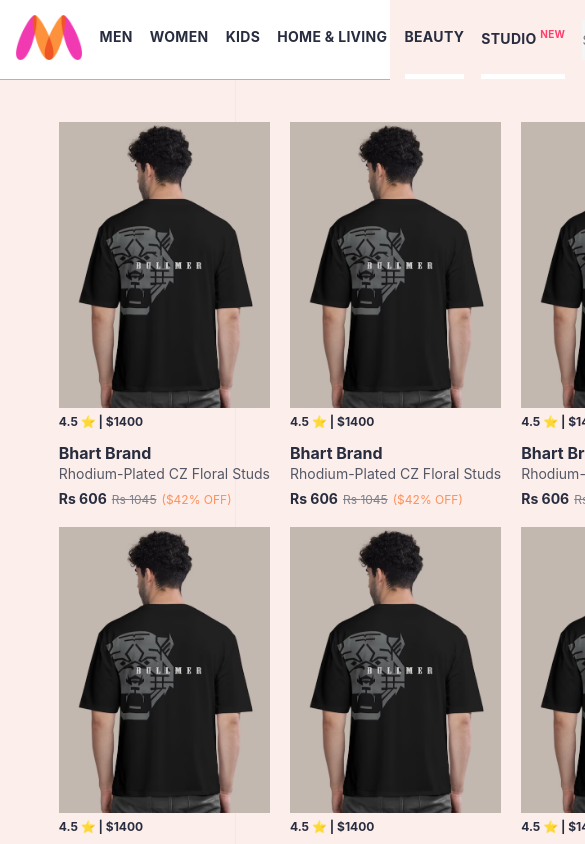
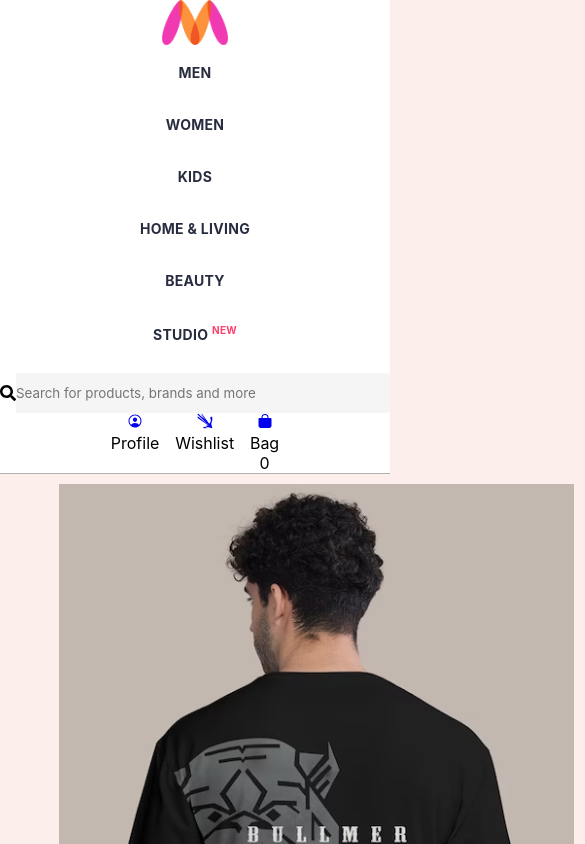
Before and after one commit to rohitindurke/mintra-clone-react, a React (Vite) app: page / in a window 390 px wide. Shown: the top 844 px of the page, 585 px wide, since content can reach past the window. Built offline with nearby package versions, Linux system fonts and the light colour scheme.

Commit message:
Add files via upload
responsive

```diff
--- a/src/index.css
+++ b/src/index.css
@@ -1,9 +1,12 @@
+/* Global Reset */
 * {
   margin: 0;
   padding: 0;
-    font-family: Assistant,-apple-system,BlinkMacSystemFont,Segoe UI,Roboto,Helvetica,Arial,sans-serif;
+  font-family: Assistant, -apple-system, BlinkMacSystemFont, Segoe UI, Roboto, Helvetica, Arial, sans-serif;
   box-sizing: border-box;
 }
+
+/* Header */
 header {
   display: flex;
   background-color: #ffffff;
@@ -12,20 +15,25 @@
   align-items: center;
   border-bottom: 1px solid #b6b1b1;
 }
+
 .myntra_home {
   height: 45px;
 }
+
 .logo_container {
   margin-left: 4%;
 }
+
 .action_bar {
   margin-right: 4%;
 }
+
 .nav_bar {
   display: flex;
   min-width: 500px;
   justify-content: space-evenly;
 }
+
 .nav_bar a {
   font-size: 14px;
   letter-spacing: .3px;
@@ -36,6 +44,7 @@
   padding: 28px 0;
   border-bottom: 5px solid #ffffff;
 }
+
 .nav_bar a:hover {
   border-bottom: 4px solid #f54e77;
 }
@@ -52,16 +61,17 @@
   display: flex;
   align-items: center;
 }
+
 .search_icon {
   box-sizing: content-box;
   height: 20px;
   padding: 10px;
-
   background-color: #f5f5f6;
   color: #282c3f;
   font-weight: 300;
   border-radius: 4px 0 0 4px;
 }
+
 .search_input {
   color: #696e79;
   background-color: #f5f5f6;
@@ -83,10 +93,11 @@
   align-items: center;
 }
 
-  /* Main section */
+/* Main Section */
 .banner_container {
   margin: 40px 0;
 }
+
 .banner_image {
   width: 100%;
 }
@@ -144,101 +155,7 @@
   padding: 15px;
 }
 
-  .items-container {
-    width: 80%;
-    margin: 40px 10%;
-  }
-  .item-container {
-    width: 250px;
-    margin: 10px;
-  }
-  .item-image {
-    width: 100%;
-  }
-  .rating {
-    font-size: 12px;
-    font-weight: 700;
-  }
-  .company-name {
-    margin-top: 15px;
-    font-size: 16px;
-    font-weight: 700;
-    line-height: 1;
-    color: #282c3f;
-    margin-bottom: 6px;
-    overflow: hidden;
-    text-overflow: ellipsis;
-    white-space: nowrap;
-  }
-  .item-name {
-    color: #535766;
-    font-size: 14px;
-    line-height: 1;
-    margin-bottom: 0;
-    margin-top: 0;
-    overflow: hidden;
-    text-overflow: ellipsis;
-    white-space: nowrap;
-    font-weight: 400;
-    display: block;
-  }
-  .price {
-    margin-top: 10px;
-    font-size: 14px;
-    line-height: 15px;
-    color: #282c3f;
-    white-space: nowrap;
-  }
-  .current-price {
-    font-size: 14px;
-    font-weight: 700;
-    color: #282c3f;
-  }
-  .original-price {
-    text-decoration: line-through;
-    color: #7e818c;
-    font-weight: 400;
-    margin-left: 5px;
-    font-size: 12px;
-  }
-  .discount {
-    color: #ff905a;
-    font-weight: 400;
-    font-size: 12px;
-    margin-left: 5px;
-  }
-  .btn-add-bag {
-    margin-top: 8px;
-    font-size: 18px;
-    width: 100%;
-    background-color: lightgreen;
-    border: none;
-    padding: 5px 15px;
-    border-radius: 10px;
-    cursor: pointer;
-  }
-  .bag-item-count {
-    background-color: #f16565;
-    white-space: nowrap;
-    text-align: center;
-    line-height: 18px;
-    padding: 0 6px;
-    height: 18px;
-    position: relative;
-    border-radius: 50%;
-    font-size: 12px;
-    color: #fff;
-    left: 13px;
-    top: -44px;
-    font-weight: 700;
-    cursor: pointer;
-  }
-  .action_container {
-    text-decoration: none;
-  }
-  a.action_container:link {
-    color:black;
-  }
+/* Bag Page */
 .bag-items-container {
   display: inline-block;
   width: 64%;
@@ -380,8 +297,100 @@
   margin: 100px 0px;
 }
 
- #firstRow{
+/* Media Queries */
+@media (max-width: 1200px) {
+  .nav_bar {
+      min-width: 400px;
+  }
 
-  display: flex;
-  justify-content: space-between;
+  .search_bar {
+      width: 40%;
   }
+
+  .category-items, .items-container {
+      width: 90%;
+      margin: 50px 5%;
+  }
+
+  .footer_container {
+      flex-direction: column;
+      align-items: center;
+  }
+
+  .footer_column {
+      margin-bottom: 20px;
+  }
+}
+
+@media (max-width: 900px) {
+  header {
+      flex-direction: column;
+      height: auto;
+  }
+
+  .logo_container, .action_bar {
+      margin-left: 0;
+      margin-right: 0;
+  }
+
+  .search_bar {
+      width: 100%;
+      margin-top: 10px;
+  }
+
+  .nav_bar {
+      flex-direction: column;
+      min-width: 100%;
+      align-items: center;
+  }
+
+  .nav_bar a {
+      padding: 15px 0;
+  }
+
+  .category_heading {
+      font-size: 1.5em;
+      margin-left: 20px;
+  }
+
+  .category-items, .items-container {
+      width: 95%;
+      margin: 30px 2.5%;
+  }
+
+  .sale_item {
+      width: 100%;
+      margin: 10px 0;
+  }
+
+  .footer_container {
+      padding: 20px 0;
+  }
+}
+
+@media (max-width: 600px) {
+  .search_bar {
+      width: 100%;
+  }
+
+  .btn-add-bag, .btn-place-order {
+      font-size: 16px;
+      padding: 10px;
+  }
+
+  .bag-items-container, .bag-summary {
+      width: 100%;
+      padding: 10px;
+      border-right: none;
+  }
+
+  .item-left-part, .item-right-part {
+      width: 100%;
+      height: auto;
+      margin: 0;
+  }
+
+  .item-right-part {
+      margin-left: 0;
+  }
+}
```
Lines whose indentation alone changed are shown as unchanged.
